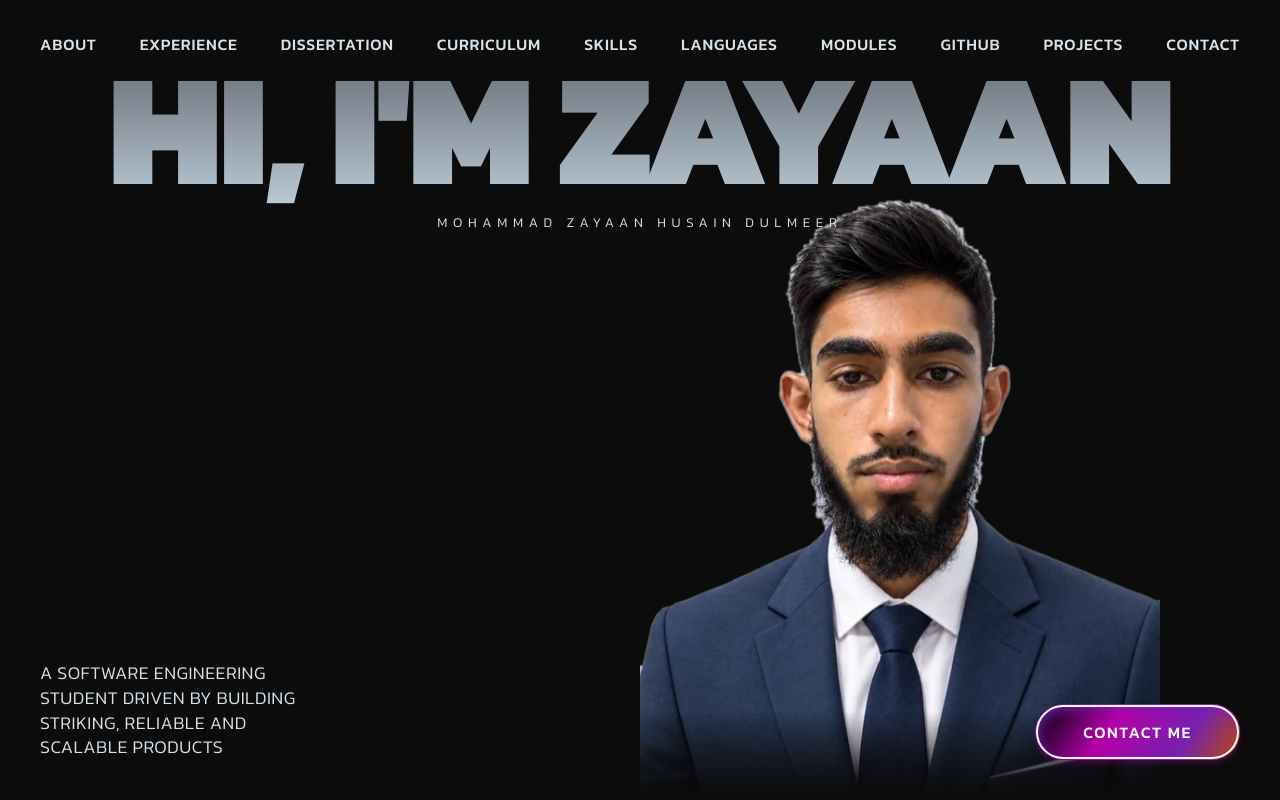
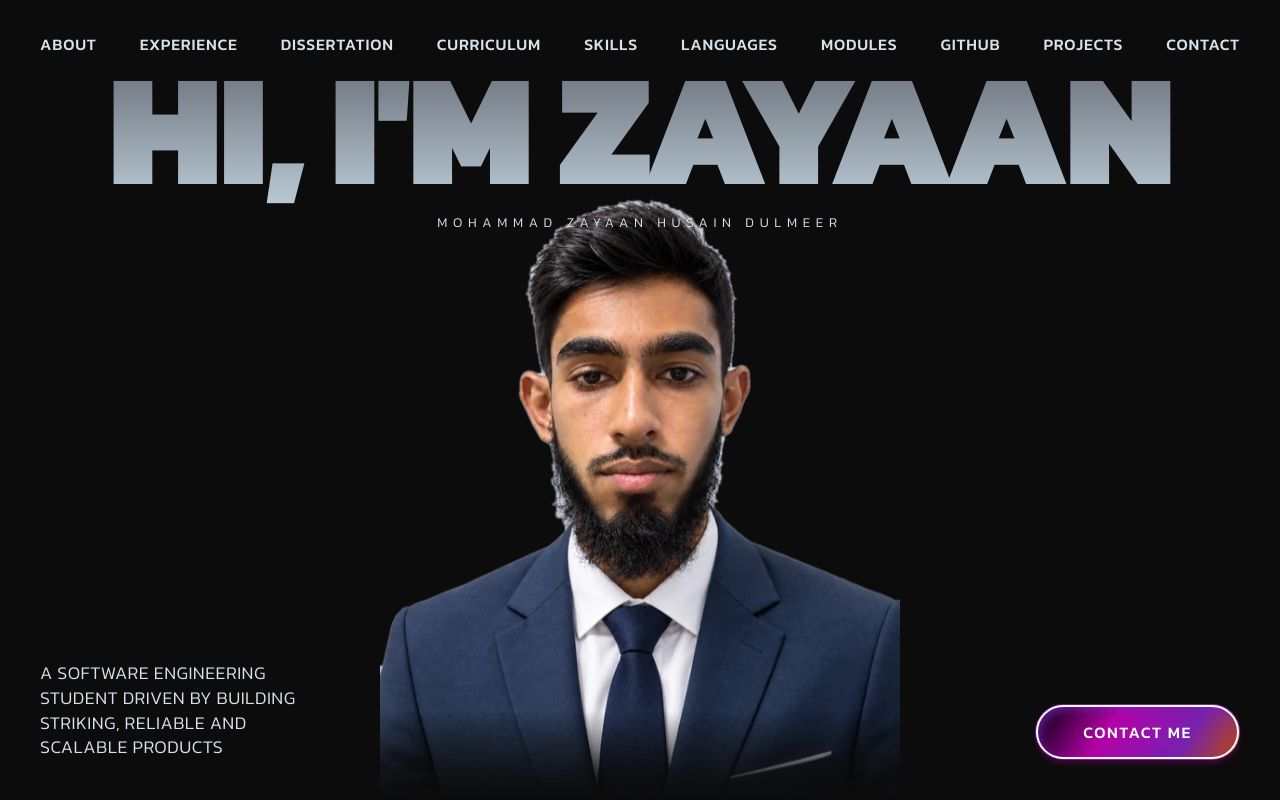
Before and after one commit to mzayaan/My-Portfolio, a React (Vite) app: page / in a window 1280 px wide. Shown: the top 800 px of the page. Built offline with nearby package versions, Linux system fonts and the light colour scheme.

Commit message:
Centre the hero portrait with mx-auto (Framer Motion overrode the translate class)

```diff
--- a/src/sections/HeroSection.tsx
+++ b/src/sections/HeroSection.tsx
@@ -78,7 +78,7 @@ export default function HeroSection() {
       <FadeIn
         delay={0.6}
         y={30}
-        className="absolute left-1/2 top-1/2 z-10 flex w-[300px] -translate-x-1/2 -translate-y-1/2 justify-center sm:bottom-0 sm:top-auto sm:w-[380px] sm:translate-y-0 md:bottom-0 md:w-[460px] lg:w-[520px]"
+        className="absolute inset-x-0 bottom-0 z-10 mx-auto flex w-[300px] justify-center sm:w-[380px] md:w-[460px] lg:w-[520px]"
       >
         <Magnet
           padding={150}
```
